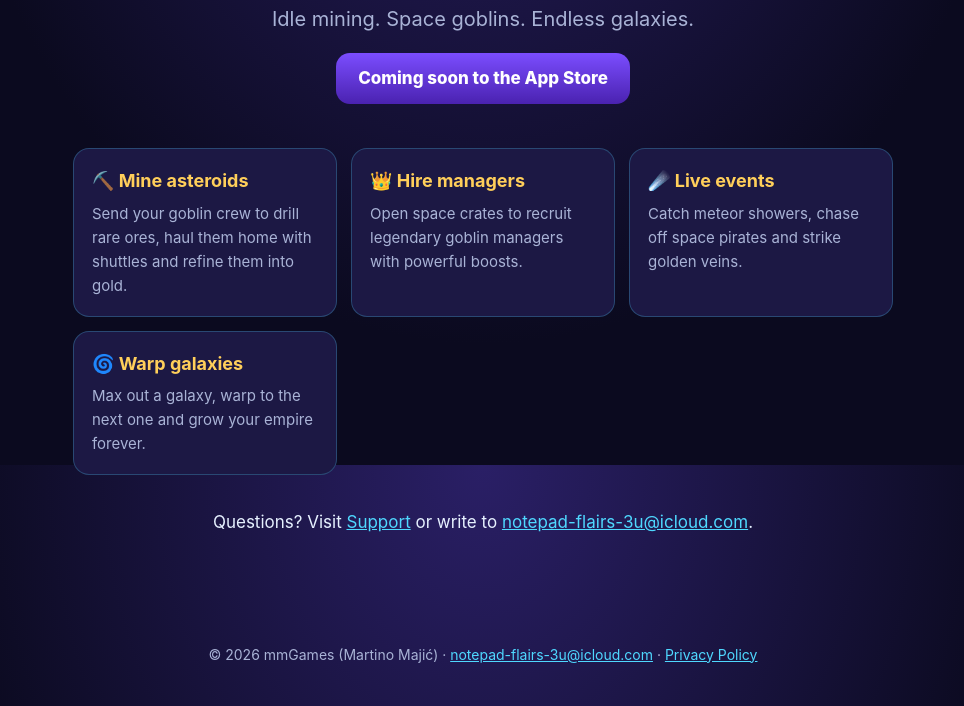
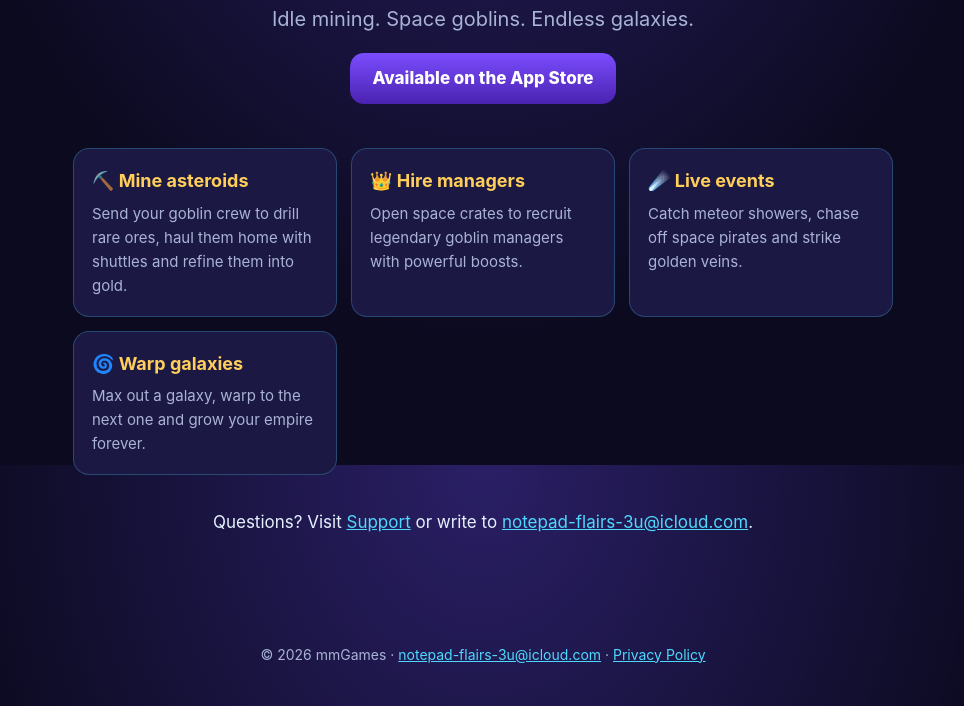
Before and after one commit to AstroGoblins/AstroGoblins.github.io, a plain HTML site: page index.html in a window 1280 px wide. Shown: the part 1135-1841 px from the top of the page, without its empty margins (157-1121 px from the left). Drawn offline with Linux system fonts and the light colour scheme.

Commit message:
Add files via upload

```diff
--- a/index.html
+++ b/index.html
@@ -5,7 +5,7 @@
 <img class="poster" src="poster.jpg" alt="Astro Goblins">
 <h1>Astro Goblins</h1>
 <p class="tag">Idle mining. Space goblins. Endless galaxies.</p>
-<span class="badge">Coming soon to the App Store</span>
+<a class="badge" href="https://apps.apple.com/search?term=Astro%20Goblins">Available on the App Store</a>
 </section>
 <section class="cards">
 <div class="card"><h3>⛏️ Mine asteroids</h3><p>Send your goblin crew to drill rare ores, haul them home with shuttles and refine them into gold.</p></div>
@@ -15,4 +15,4 @@
 </section>
 <p style="text-align:center">Questions? Visit <a href="support.html">Support</a> or write to <a href="mailto:notepad-flairs-3u@icloud.com">notepad-flairs-3u@icloud.com</a>.</p>
 </main>
-<footer>© 2026 mmGames (Martino Majić) · <a href="mailto:notepad-flairs-3u@icloud.com">notepad-flairs-3u@icloud.com</a> · <a href="privacy.html">Privacy Policy</a></footer></body></html>
+<footer>© 2026 mmGames · <a href="mailto:notepad-flairs-3u@icloud.com">notepad-flairs-3u@icloud.com</a> · <a href="privacy.html">Privacy Policy</a></footer></body></html>
--- a/style.css
+++ b/style.css
@@ -14,7 +14,7 @@ main { max-width:860px; margin:0 auto; padding:0 20px 60px; }
 .hero img.poster { width:100%; max-width:420px; border-radius:22px; box-shadow:0 20px 60px rgba(0,0,0,.55); }
 .hero h1 { font-size:44px; margin:24px 0 6px; color:var(--gold); letter-spacing:.5px; }
 .hero p.tag { font-size:20px; color:var(--muted); margin:0 0 18px; }
-.badge { display:inline-block; padding:12px 22px; border-radius:14px; background:linear-gradient(#7b4dff,#4a22b0); color:#fff; font-weight:800; }
+.badge { display:inline-block; padding:12px 22px; border-radius:14px; background:linear-gradient(#7b4dff,#4a22b0); color:#fff; font-weight:800; text-decoration:none; }
 .cards { display:grid; grid-template-columns:repeat(auto-fit,minmax(230px,1fr)); gap:14px; margin:34px 0; }
 .card { background:var(--panel); border:1px solid rgba(79,216,255,.25); border-radius:16px; padding:18px; }
 .card h3 { margin:0 0 6px; color:var(--gold); font-size:18px; }
```
Also changed, not shown: privacy.html (+3 -3 lines), support.html (+2 -2 lines).
